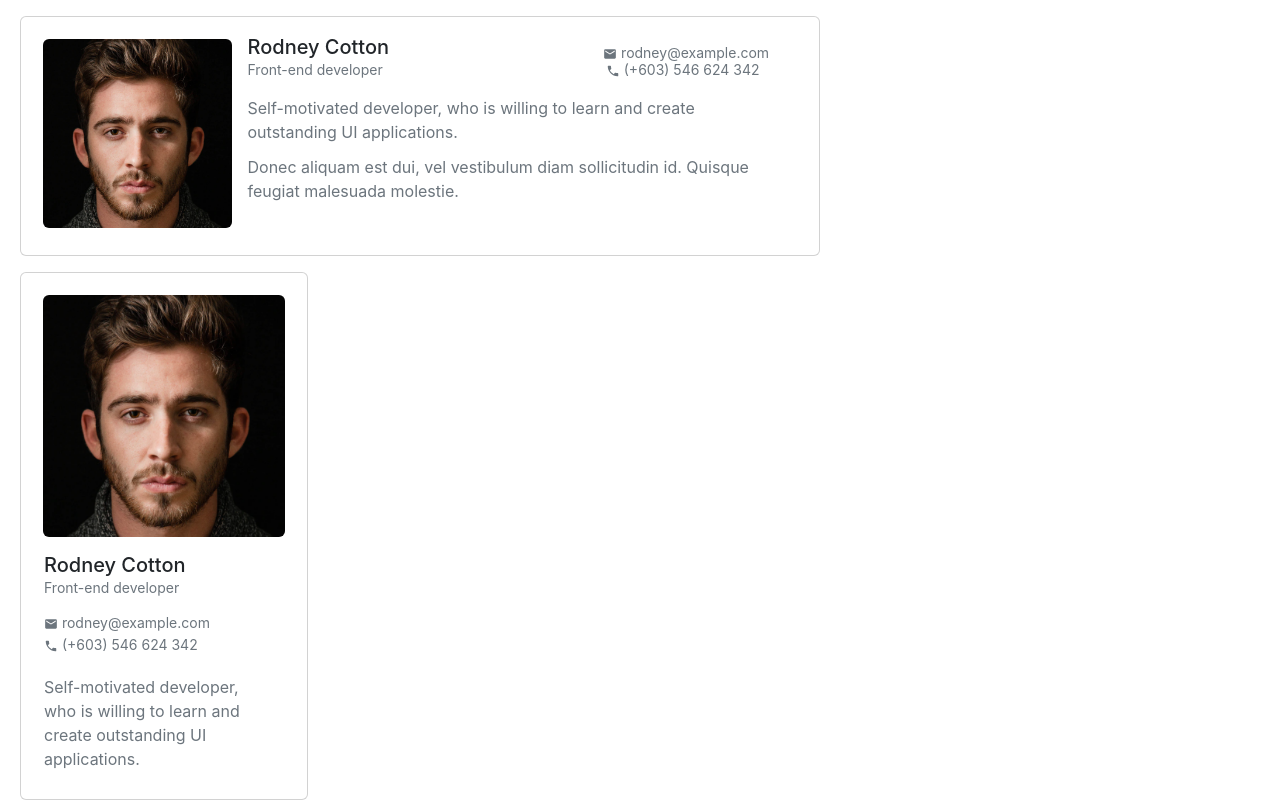
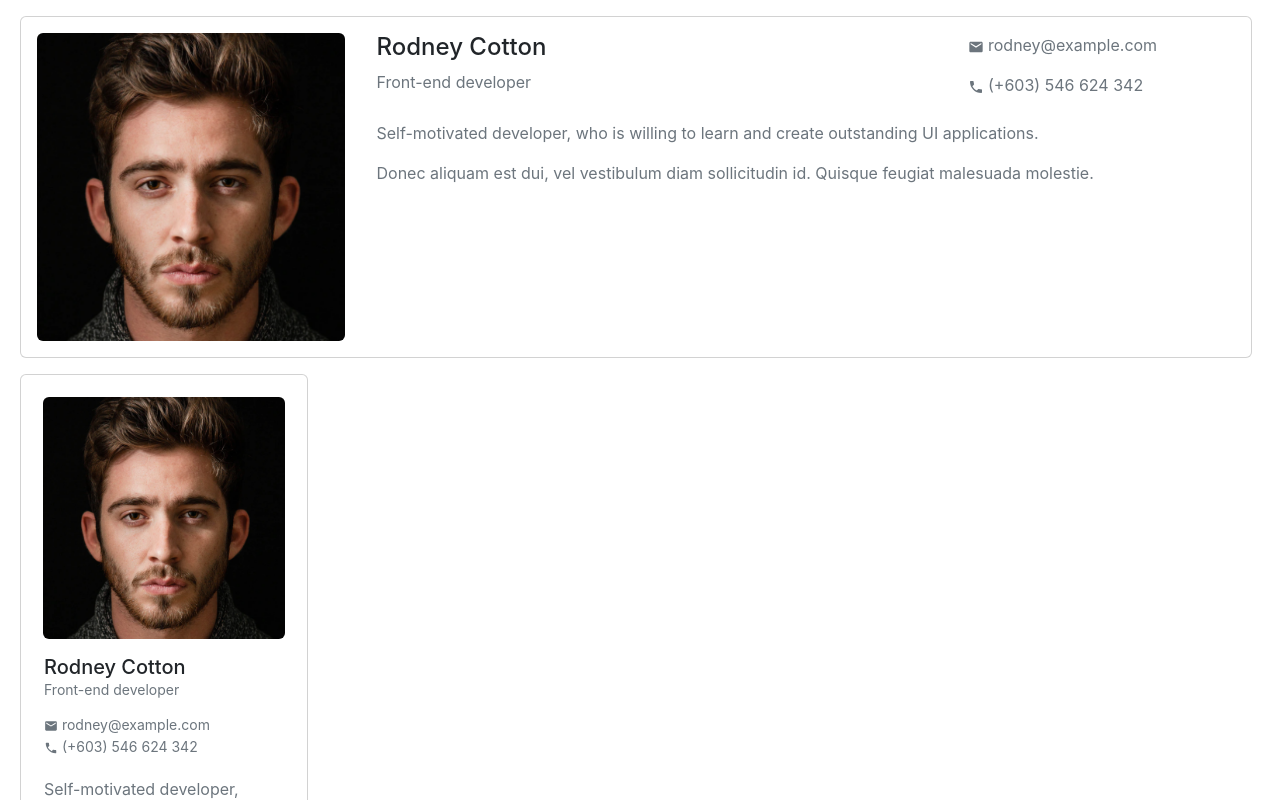
Before and after one commit to hasanaimroatun/wpu-portofolioChallenge, a React (Create React App) app: page / in a window 1280 px wide. Shown: the top 800 px of the page. Built offline with nearby package versions, Linux system fonts and the light colour scheme.

Commit message:
mengubah ukuran

```diff
--- a/src/components/Biodata.js
+++ b/src/components/Biodata.js
@@ -7,83 +7,42 @@ function Biodata() {
     <div
         class="card mb-3 mt-3"
         style={{
-            width:"50rem",
-            height:"15rem",
+            width:"77rem",
             marginLeft:"20px",
-            padding:"22px"
             }}>
         <div class="row g-0">
-            <div class="col-md-3">
+            <div class="col-md-3 m-3">
             <img src={img1} class="img-fluid rounded" alt="profile"/>
             </div>
-            <div class="col-md-9">
+            <div class="col-md-8">
             <div class="card-body">
                 <div class="row g-0">
                     <div class="col-md-6">
-                        <h5
-                            class="card-title"
-                            style={{
-                                position:"relative",
-                                top:"-20px"
-                                }}>
-                                    Rodney Cotton
-                        </h5>
+                        <h4 class="card-title" >
+                            Rodney Cotton
+                        </h4>
+                        <p class="card-text text-muted">
+                            Front-end developer
+                        </p>
                     </div>
-                    <div class="col-md-4 offset-2">
-                        <p class="card-text">
-                            <small
-                                class="text-muted"
-                                style={{
-                                    position:"relative",
-                                    top:"-15px"
-                                    }}>
-                                <MdMail /> rodney@example.com
-                            </small>
+                    <div class="col-md-3 offset-3">
+                        <p class="card-text text-muted">
+                            <MdMail /> rodney@example.com
+                        </p>
+                        <p class="card-text text-muted">
+                            <MdPhone /> (+603) 546 624 342
                         </p>
                     </div>
                 </div>
-                <div class="row g-1">
-                    <div class="col-md-6">
-                        <p class="card-text">
-                            <small
-                                class="text-muted"
-                                style={{
-                                    position:"relative",
-                                    top:"-30px"
-                                    }}>
-                                Front-end developer
-                            </small>
-                        </p>
-                    </div>
-                    <div class="col-md-4 offset-2">
-                        <p class="card-text">
-                            <small
-                                class="text-muted"
-                                style={{
-                                    position:"relative",
-                                    top:"-30px"
-                                    }}>
-                                <MdPhone /> (+603) 546 624 342
-                            </small>
-                        </p>
-                    </div>
+                <br/>
+                <div class="row g-0">
+                    <p class="card-text text-muted">
+                            Self-motivated developer, who is willing to learn and create outstanding UI applications.
+                    </p>
+                    <p class="card-text text-muted" >
+                            Donec aliquam est dui, vel vestibulum diam sollicitudin id. Quisque feugiat malesuada molestie.
+                    </p>
                 </div>
-                <p
-                    class="card-text text-muted"
-                    style={{
-                        position:"relative",
-                        top:"-15px"
-                        }}>
-                        Self-motivated developer, who is willing to learn and create outstanding UI applications.
-                </p>
-                <p
-                    class="card-text text-muted"
-                    style={{
-                        position:"relative",
-                        top:"-20px"
-                        }}>
-                        Donec aliquam est dui, vel vestibulum diam sollicitudin id. Quisque feugiat malesuada molestie.
-                </p>
             </div>
             </div>
         </div>
--- a/src/components/Blog.js
+++ b/src/components/Blog.js
@@ -6,11 +6,11 @@ function Blog() {
     <div
         class="card mb-3 mt-3"
         style={{
-            width:"50rem",
+            width:"58rem",
             marginLeft:"20px"
             }}>
         <div class="row g-0">
-            <div class="col-md-7">
+            <div class="col-md-8">
                 <div class="card-body">
                     <p class="card-text">
                         <small class="text-muted">
@@ -37,7 +37,7 @@ function Blog() {
                         </a>
                 </div>
             </div>
-            <div class="col-md-5 mt-3">
+            <div class="col-md-4 mt-1">
                 <img src={img4} class="img-fluid rounded-start" alt="blog"/>
             </div>
         </div>
--- a/src/components/Hobi2.js
+++ b/src/components/Hobi2.js
@@ -8,7 +8,7 @@ function Hobi2() {
     <div
         class="card mb-3 mt-3"
         style={{
-            width:"18rem",
+            width:"20rem",
             marginLeft:"20px"
             }}>
         <h5
--- a/src/components/Pengalaman1.js
+++ b/src/components/Pengalaman1.js
@@ -6,9 +6,9 @@ import img3 from './pic/nivea logo.png'
 function Pengalaman1() {
   return (
     <div
-        class="card mb-3 mt-3"
+        class="card mb-3"
         style={{
-            width:"50rem",
+            width:"58rem",
             marginLeft:"20px",
         }}>
         <h5
--- a/src/components/Skill2.js
+++ b/src/components/Skill2.js
@@ -5,7 +5,7 @@ function Skill2() {
     <div
         class="card"
         style={{
-            width:"18rem",
+            width:"20rem",
             height:"13rem",
             padding:"22px",
             marginLeft:"20px"
```
